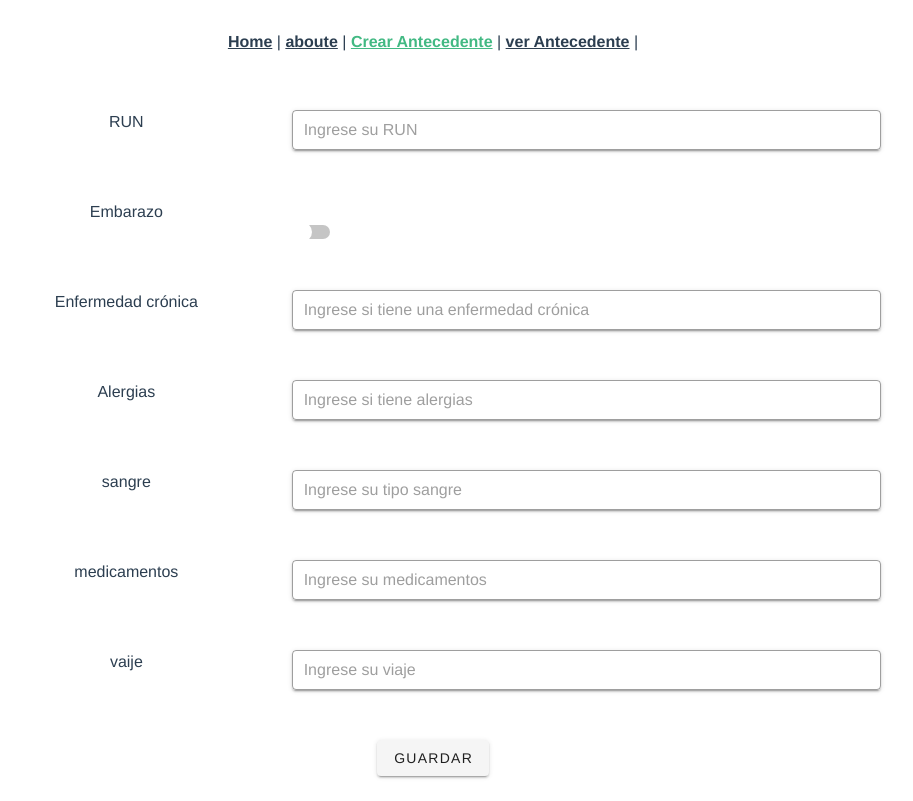
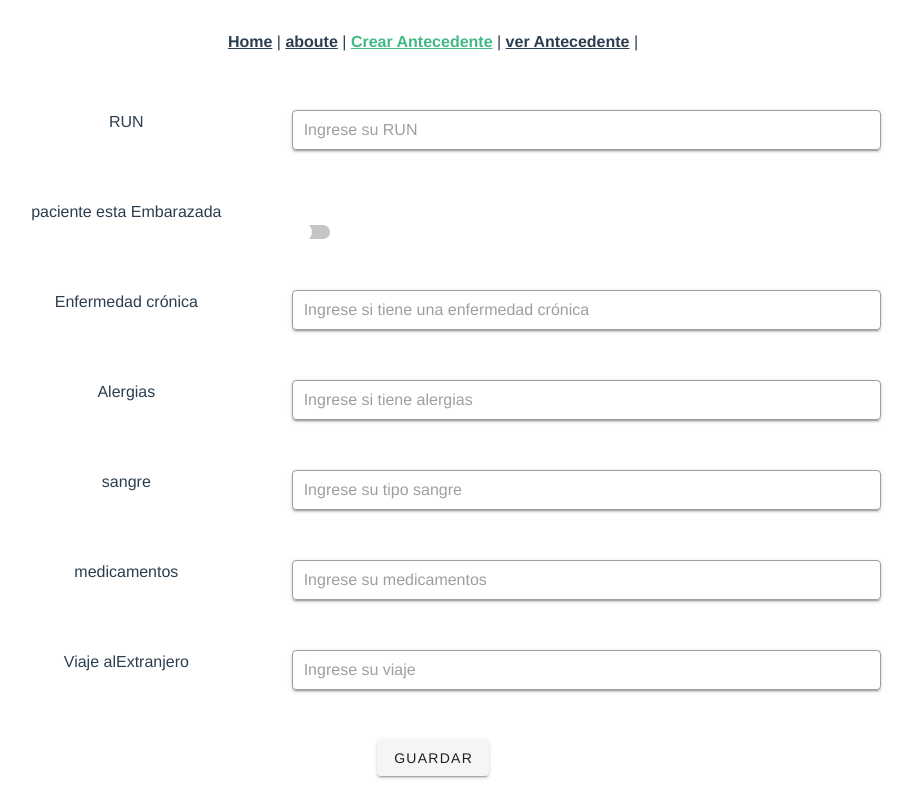
Before and after one commit to neiraRail/isoft-epi-ui, a Vue app: page /crear-antecedente in a window 1280 px wide. Shown: the whole page, without its empty margins (207-1120 px from the left). Built offline with nearby package versions, Linux system fonts and the light colour scheme.

Commit message:
formulario

```diff
--- a/src/components/AntecedenteFormulario.vue
+++ b/src/components/AntecedenteFormulario.vue
@@ -17,12 +17,12 @@
           outlined
           solo
           placeholder="Ingrese su RUN"
-          v-model="antFormulario.Paciente.pacRut"
+          v-model="antFormulario.paciente.pacRut"
           type="number"
         />
       </v-col>
       <v-col cols="12" md="4">
-        <p>Embarazo</p>
+        <p>paciente esta Embarazada</p>
       </v-col>
       <v-col cols="12" md="8">
         <v-switch
@@ -88,7 +88,7 @@
         />
       </v-col>
       <v-col cols="12" md="4">
-        <p>vaije</p>
+        <p>Viaje alExtranjero</p>
       </v-col>
       <v-col cols="12" md="8">
         <v-text-field
@@ -115,7 +115,7 @@ export default {
   data() {
     return {
       antFormulario: {
-        Paciente:{
+        paciente:{
           pacRut:"",
         },
         antEmbarazo: "",
```
